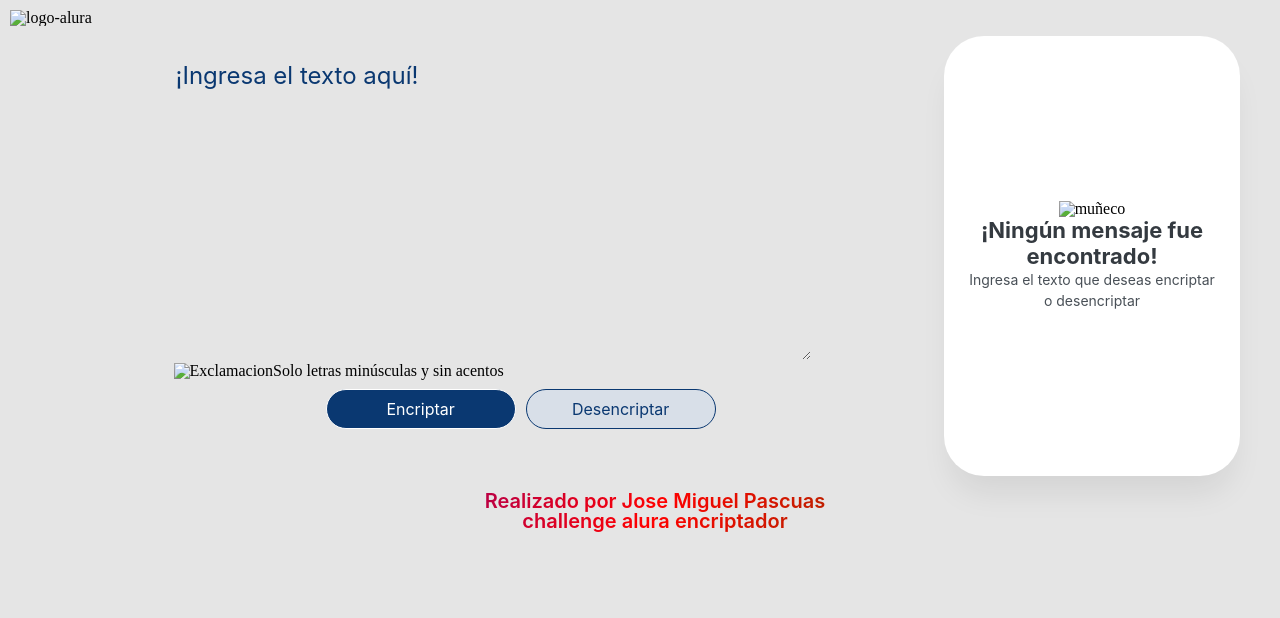
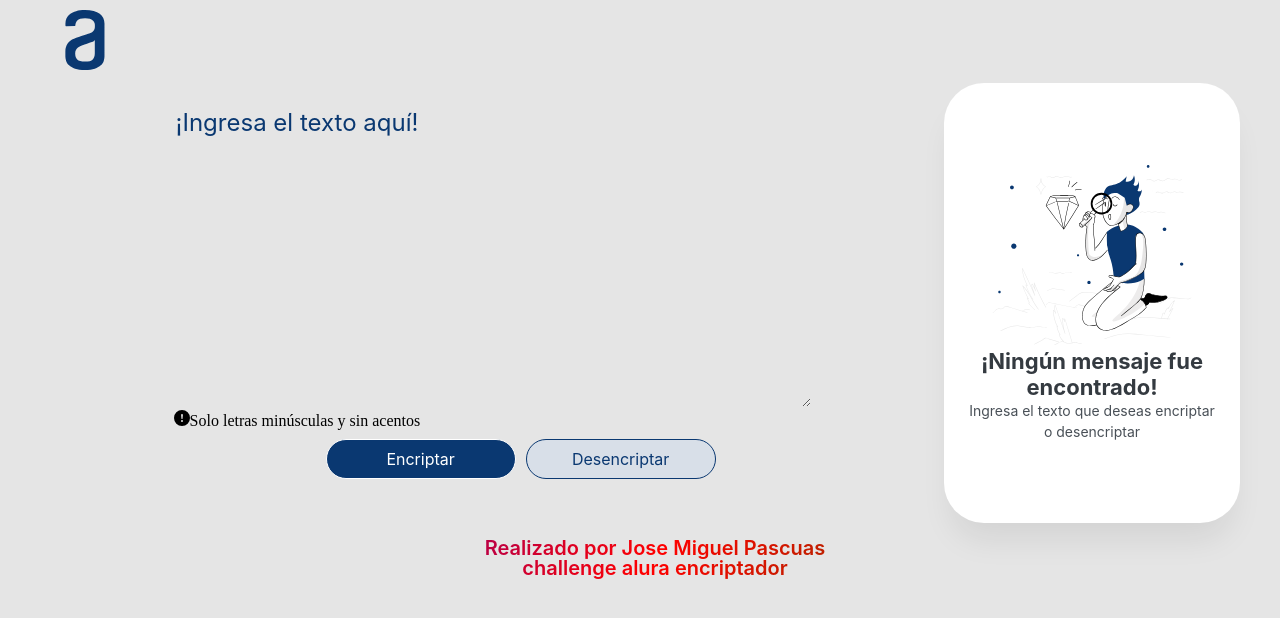
Before and after one commit to JosePascuas/ChallengeAlura-Encriptador, a plain HTML site: page index.html in a window 1280 px wide. Shown: the top 618 px of the page. Drawn offline with Linux system fonts and the light colour scheme.

Commit message:
modificando el html re-organizando direccion imagenes

```diff
--- a/index.html
+++ b/index.html
@@ -11,14 +11,14 @@
 
 <body>
   <header>
-  <img class="logo-alura" src="imagen/Logo.svg" alt="logo-alura">
+  <img class="logo-alura" src="./challenge encriptador/imagen/Logo.svg" alt="logo-alura">
   </header>
   <main>
       <div class="textarea"><textarea class= "areaTexto" placeholder="¡Ingresa el texto aquí!"></textarea>
       </div>
 
       <div class="mensaje-informativo">
-        <p class="mensaje"><img class="imagen-advertencia" src="imagen/exclamation-circle-fill.svg" alt="Exclamacion">Solo letras minúsculas y sin acentos</p>
+        <p class="mensaje"><img class="imagen-advertencia" src="./challenge encriptador/imagen/exclamation-circle-fill.svg" alt="Exclamacion">Solo letras minúsculas y sin acentos</p>
       </div>
 
       <div class="posicion-botones">
@@ -31,7 +31,7 @@
     <div>
         <div class="mensaje-no-encontrado">
             <div id="interiorCuadro">
-              <img class="imagen-muñeco" src="imagen/Muñeco.svg" alt="muñeco">
+              <img class="imagen-muñeco" src="./challenge encriptador/imagen/Muñeco.svg" alt="muñeco">
               <P>¡Ningún mensaje fue encontrado!</h1>
               <p>Ingresa el texto que deseas encriptar o desencriptar</p>
             </div>
```
